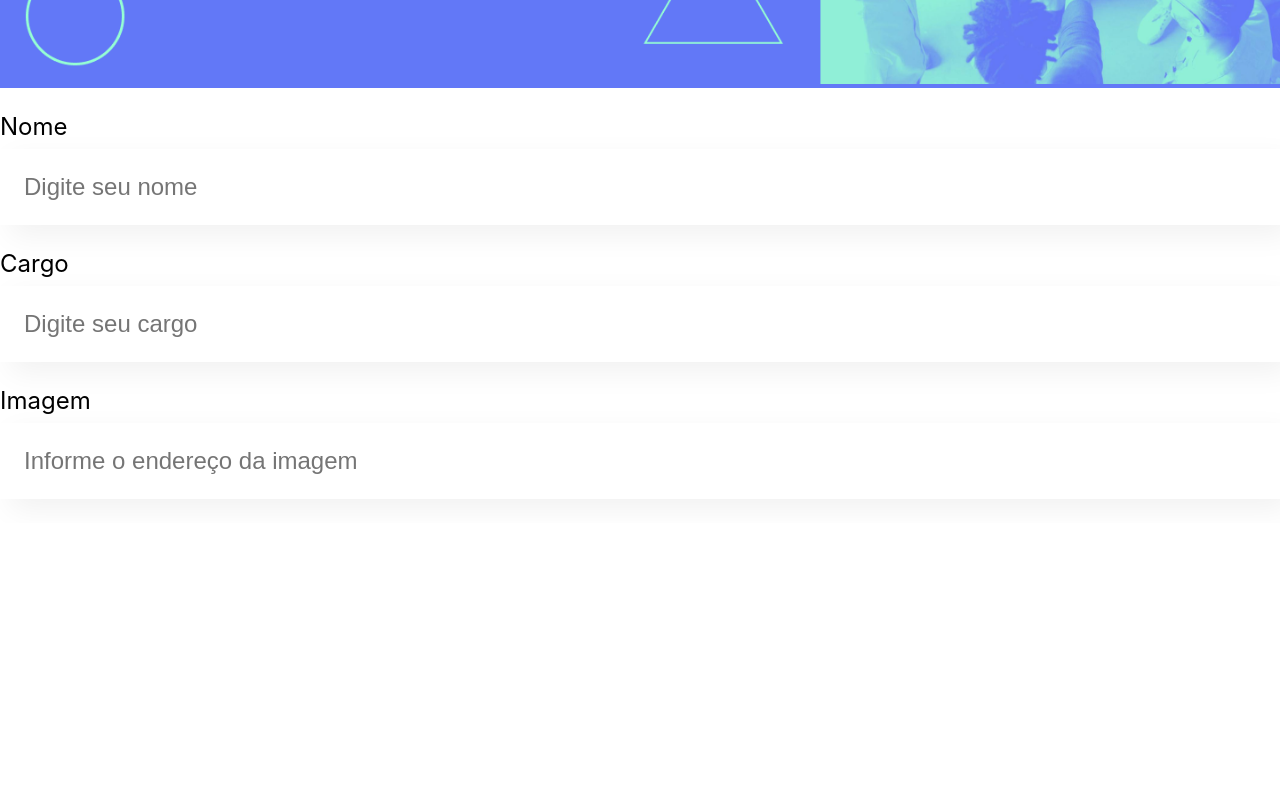
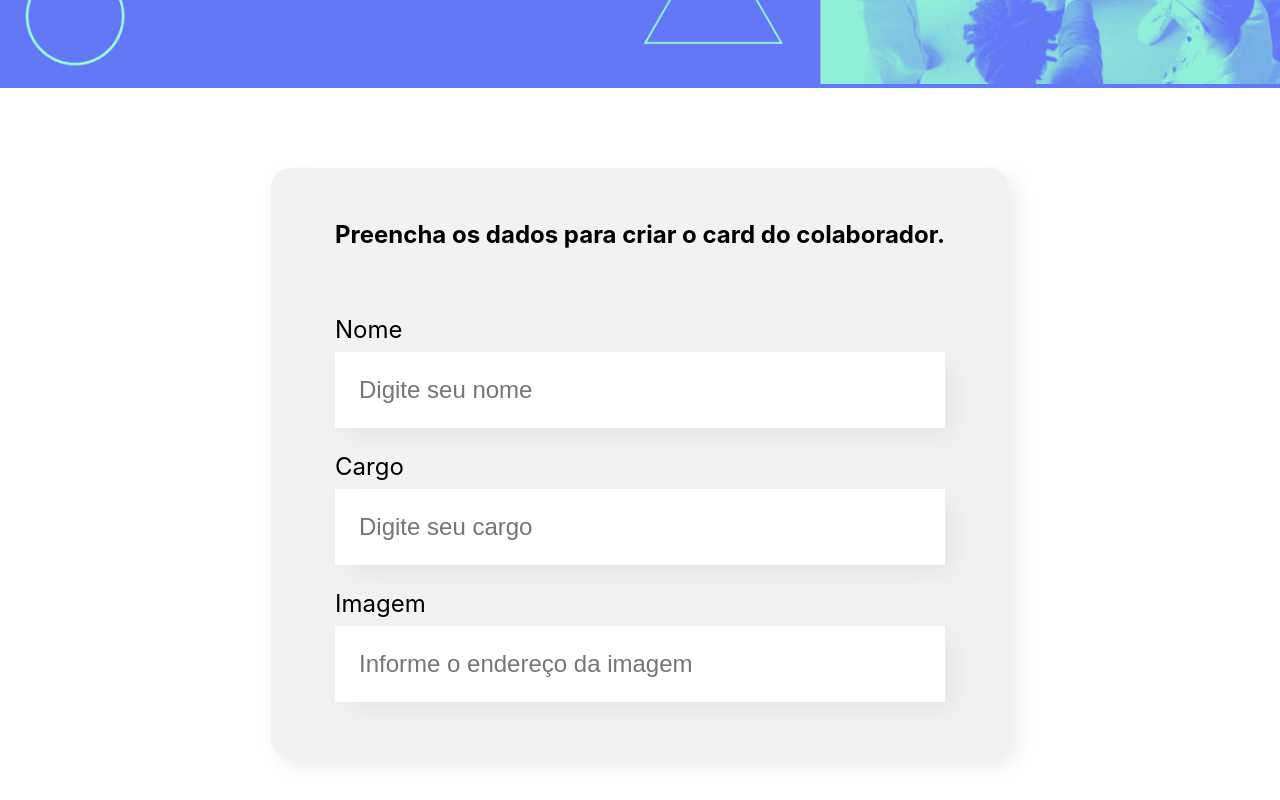
Before and after one commit to AugustoEduardo/organo-react, a React (Create React App) app: page / in a window 1280 px wide. Shown: the part 410-1210 px from the top of the page. Before the commit the page ends 933 px from the top, so only its background shows below. Built offline with nearby package versions, Linux system fonts and the light colour scheme.

Commit message:
Criando o formulario

```diff
--- a/src/App.js
+++ b/src/App.js
@@ -1,13 +1,11 @@
 import Banner from './componentes/Banner';
-import CampoTexto from './componentes/CampoTexto';
+import Formulario from './componentes/Formulario';
 
 function App() {
   return (
     <div className="App">
       <Banner />
-      <CampoTexto label="Nome" placeholder="Digite seu nome"/>
-      <CampoTexto label="Cargo" placeholder="Digite seu cargo"/>
-      <CampoTexto label="Imagem" placeholder="Informe o endereço da imagem"/>
+      <Formulario />
     </div>
   );
 }
--- /dev/null
+++ b/src/componentes/Formulario/Formulario.css
@@ -0,0 +1,22 @@
+.formulario {
+    display: flex;
+    justify-content: center;
+    margin: 80px 0;
+    /* O Figma mostra que há um espaçamento de 80 pixels entre o formulario e o banner */
+}
+
+.formulario form {
+    max-width: 80%;
+
+    background-color: #F2F2F2;
+    border-radius: 20px;
+    box-shadow: 8px 8px 20px rgba(0,0,0, 0.08);
+    /* Números arrendondados */
+
+    padding: 32px 64px;
+    /* Não sei de onde saíram esses valores, os que eu encontrei foram bem diferentes */
+}
+
+.formulario h2 {
+    padding-bottom: 42px;
+}
--- /dev/null
+++ b/src/componentes/Formulario/index.js
@@ -0,0 +1,17 @@
+import CampoTexto from "../CampoTexto";
+import "./Formulario.css"
+
+const Formulario = () => {
+    return (
+        <section className="formulario">
+            <form>
+                <h2>Preencha os dados para criar o card do colaborador.</h2>
+                <CampoTexto label="Nome" placeholder="Digite seu nome" />
+                <CampoTexto label="Cargo" placeholder="Digite seu cargo" />
+                <CampoTexto label="Imagem" placeholder="Informe o endereço da imagem" />
+            </form>
+        </section>
+    )
+}
+
+export default Formulario;
```
Also changed, not shown: Aula 1-8.txt (added).
